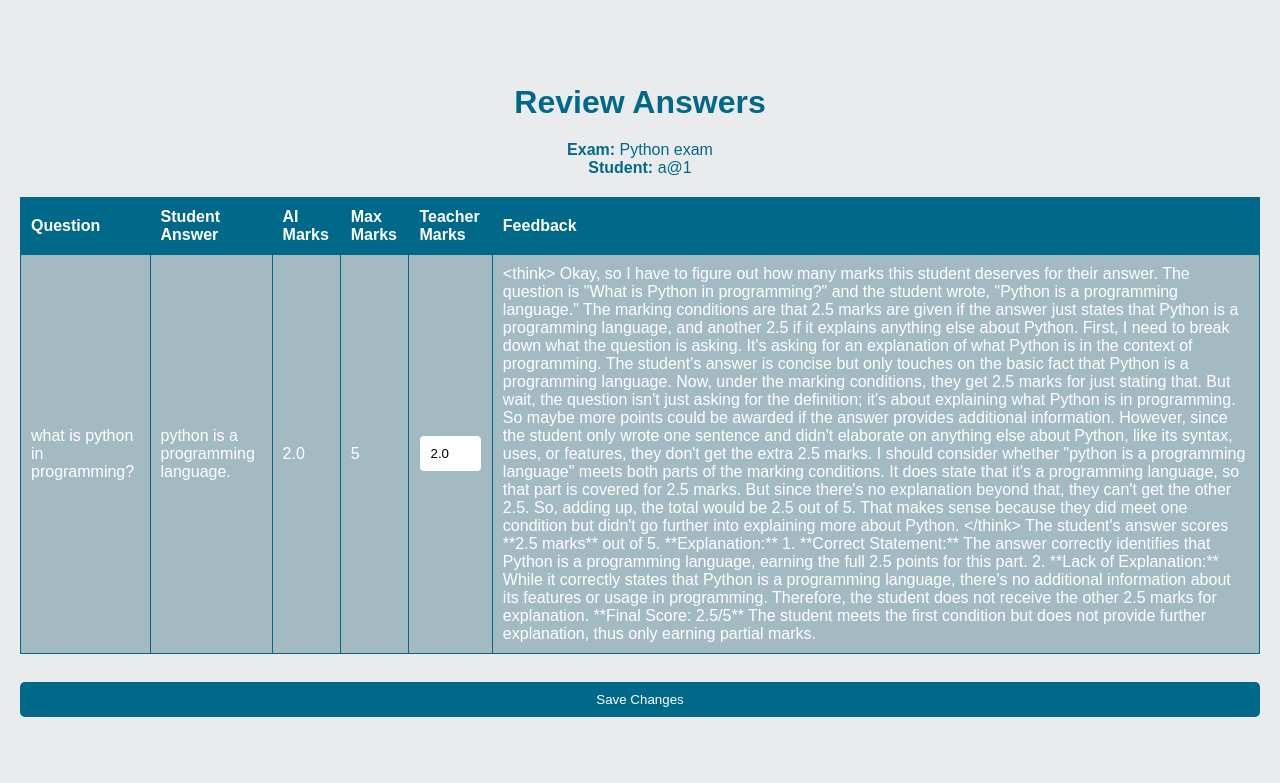
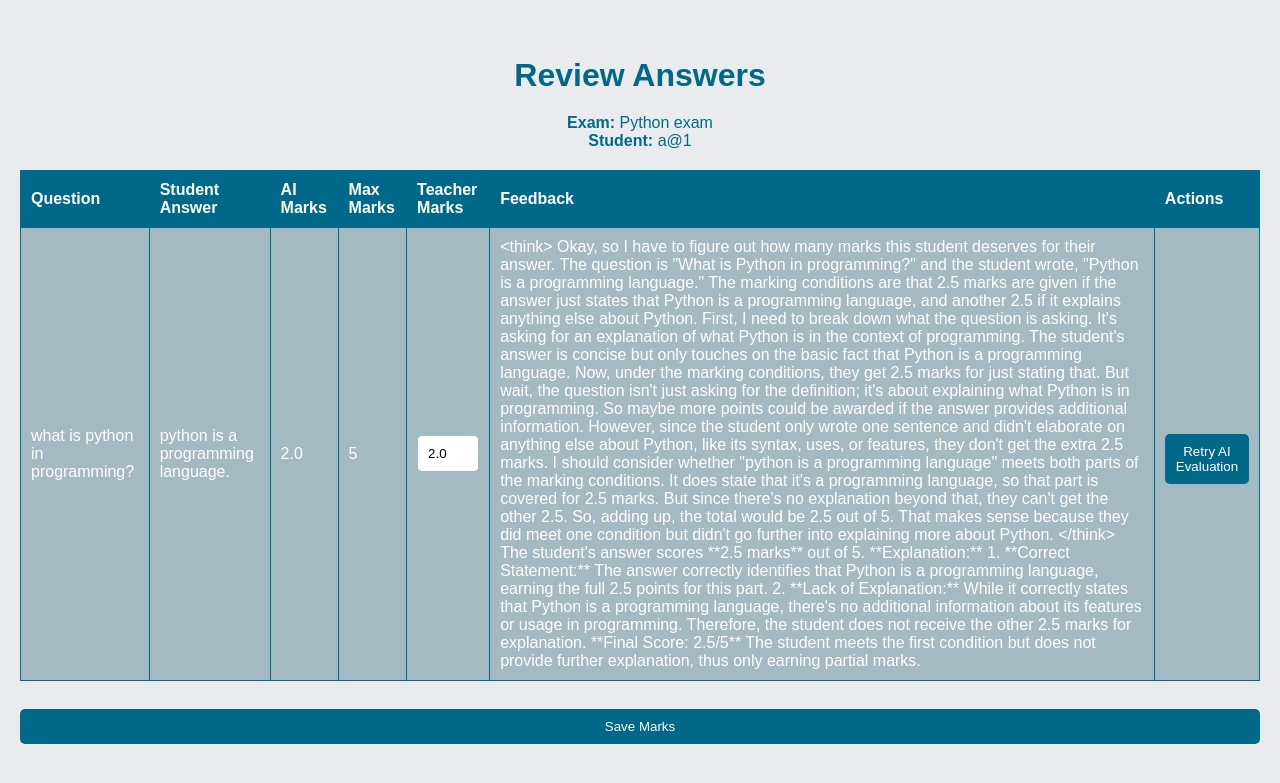
Before and after one commit to ArchBase/ExamPRO, a Flask app: page /review_answers/1/1 in a window 1280 px wide. Shown: the top 783 px of the page. Run offline with Flask 3, Linux system fonts and the light colour scheme; a user stored in the database is signed in; data comes from the database, SQL or seed files in the repository; both versions use the stored data as it was after the commit.

Commit message:
added retry AI valuation button

```diff
--- a/moved/app.py
+++ b/moved/app.py
@@ -5,6 +5,8 @@ import ollama
 
 app = Flask(__name__)
 app.secret_key = 'your_secret_key'
+
+
 
 
 @app.route('/review_answers/<int:exam_id>/<int:student_id>', methods=['GET', 'POST'])
@@ -25,22 +27,38 @@ def review_answers(exam_id, student_id):
 
         # Fetch student's answers with AI marks
         cursor.execute("""
-            SELECT Question.question_text, Answer.answer_text, Answer.earned_marks, Question.total_marks, Answer.feedback, Answer.id
+            SELECT Question.id, Question.question_text, Answer.answer_text, Answer.earned_marks,
+                   Question.total_marks, Answer.feedback, Answer.id
             FROM Answer
             JOIN Question ON Answer.question_id = Question.id
             WHERE Answer.student_id = ? AND Question.exam_id = ?
         """, (student_id, exam_id))
-        answers = cursor.fetchall()  # (question_text, answer_text, earned_marks, total_marks, feedback, answer_id)
+        answers = cursor.fetchall()  # (question_id, question_text, answer_text, earned_marks, total_marks, feedback, answer_id)
 
     if request.method == 'POST':
+        action = request.form.get('action')
+
         with sqlite3.connect('database.db') as conn:
             cursor = conn.cursor()
-            for answer in answers:
-                answer_id = answer[5]
-                new_marks = request.form.get(f'marks_{answer_id}', answer[2])
-                cursor.execute("UPDATE Answer SET earned_marks = ? WHERE id = ?", (new_marks, answer_id))
+
+            if action == 'update_marks':  # Manual mark editing
+                for answer in answers:
+                    answer_id = answer[6]
+                    new_marks = request.form.get(f'marks_{answer_id}', answer[3])  # Default to existing marks
+                    cursor.execute("UPDATE Answer SET earned_marks = ? WHERE id = ?", (new_marks, answer_id))
+
+            elif action == 'retry_ai':  # Retry AI evaluation for a specific answer
+                answer_id = int(request.form.get('answer_id'))
+                cursor.execute("SELECT Question.question_text, Answer.answer_text, Question.answer_key, Question.total_marks FROM Answer JOIN Question ON Answer.question_id = Question.id WHERE Answer.id = ?", (answer_id,))
+                question_text, answer_text, answer_key, max_marks = cursor.fetchone()
+
+                new_marks, new_feedback = evaluate_answer(question_text, answer_text, answer_key, max_marks)
+
+                cursor.execute("UPDATE Answer SET earned_marks = ?, feedback = ? WHERE id = ?", (new_marks, new_feedback, answer_id))
+
             conn.commit()
-        return redirect(f'/exam_details/{exam_id}')  # Redirect back to exam details after saving
+
+        return redirect(request.url)  # Refresh the page to show updated data
 
     return render_template('review_answers.html', exam_id=exam_id, student_id=student_id, exam_title=exam_title, student_name=student_name, answers=answers)
 
--- a/moved/templates/review_answers.html
+++ b/moved/templates/review_answers.html
@@ -19,22 +19,35 @@
                 <th>Max Marks</th>
                 <th>Teacher Marks</th>
                 <th>Feedback</th>
+                <th>Actions</th>
             </tr>
             {% for answer in answers %}
             <tr>
-                <td>{{ answer[0] }}</td> <!-- Question -->
-                <td>{{ answer[1] }}</td> <!-- Student Answer -->
-                <td>{{ answer[2] }}</td> <!-- AI Marks -->
-                <td>{{ answer[3] }}</td> <!-- Max Marks -->
+                <td>{{ answer[1] }}</td> <!-- Question Text -->
+                <td>{{ answer[2] }}</td> <!-- Student's Answer -->
+                <td>{{ answer[3] }}</td> <!-- AI Assigned Marks -->
+                <td>{{ answer[4] }}</td> <!-- Max Marks -->
+
+                <!-- Editable Teacher Marks -->
                 <td>
-                    <input type="number" name="marks_{{ answer[5] }}" value="{{ answer[2] }}" min="0" max="{{ answer[3] }}">
+                    <input type="number" name="marks_{{ answer[6] }}" value="{{ answer[3] }}" step="0.01" min="0" max="{{ answer[4] }}">
                 </td>
-                <td>{{ answer[4] }}</td> <!-- Feedback -->
+
+                <td>{{ answer[5] }}</td> <!-- AI Feedback -->
+
+                <td>
+                    <!-- Retry AI Evaluation Button -->
+                    <button type="submit" name="action" value="retry_ai">
+                        <input type="hidden" name="answer_id" value="{{ answer[6] }}">
+                        Retry AI Evaluation
+                    </button>
+                </td>
             </tr>
             {% endfor %}
         </table>
+
         <br>
-        <button type="submit">Save Changes</button>
+        <button type="submit" name="action" value="update_marks">Save Marks</button>
     </form>
 </body>
 </html>
```
Also changed, not shown: database.db, moved/database.db.
